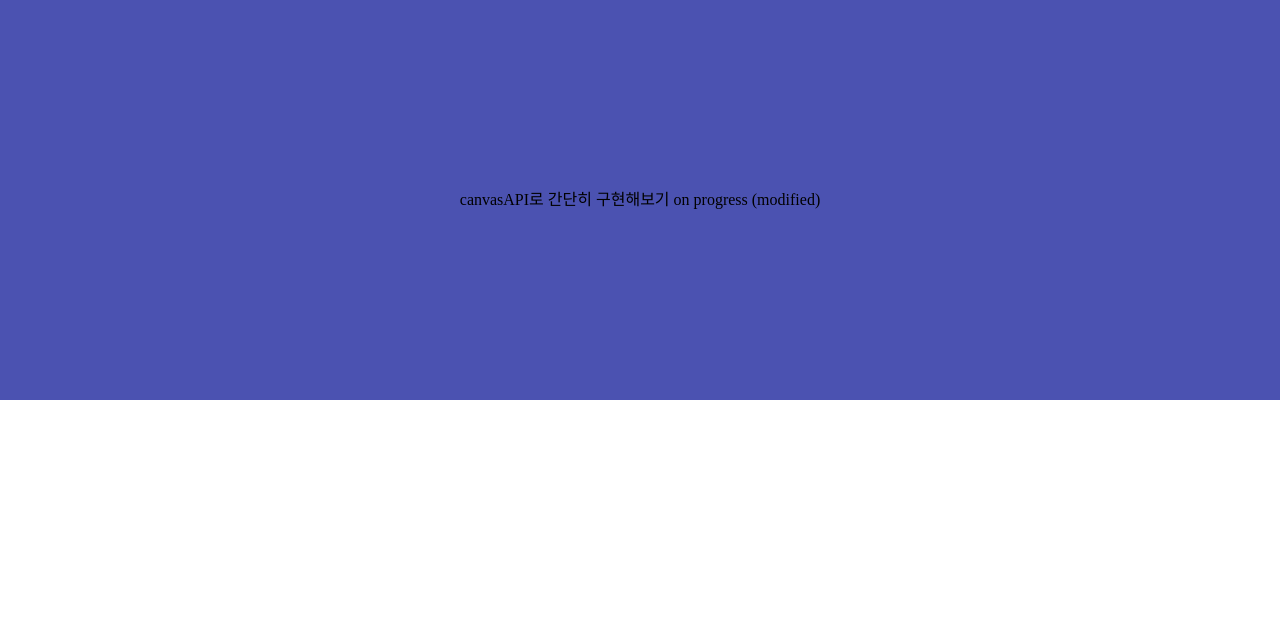
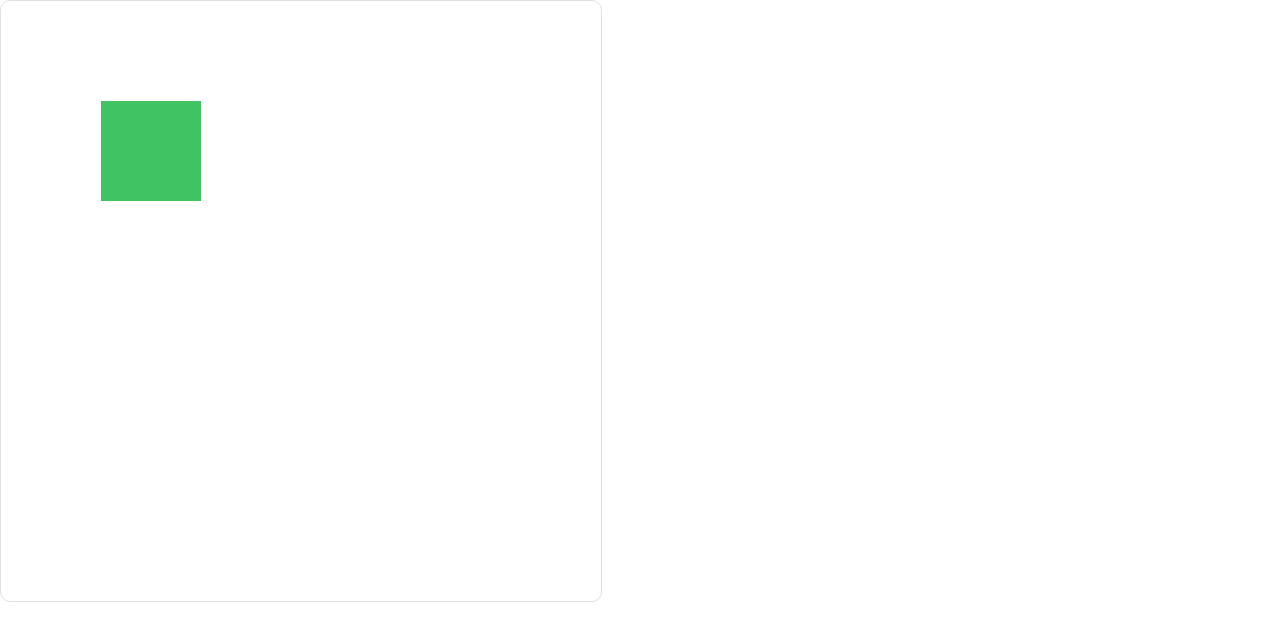
Before and after one commit to lerrybe/canvas-example, a React (Vite) app: page /canvas-to-fabric.js in a window 1280 px wide. Shown: the top 640 px of the page. Built offline with nearby package versions, Linux system fonts and the light colour scheme.

Commit message:
feat: implements moving action

```diff
--- /dev/null
+++ b/src/components/canvas/index.tsx
@@ -0,0 +1,114 @@
+import React, { useRef, useEffect, useState } from "react";
+
+interface Rect {
+  x: number;
+  y: number;
+  width: number;
+  height: number;
+  color: string;
+}
+
+export default function Canvas() {
+  const canvasRef = useRef<HTMLCanvasElement>(null);
+  const [rect, setRect] = useState<Rect>({
+    x: 100,
+    y: 100,
+    width: 100,
+    height: 100,
+    color: "#40c463",
+  });
+  const [isDragging, setIsDragging] = useState(false);
+  const [isMouseEnter, setIsMouseEnter] = useState(false);
+  const [dragStartPos, setDragStartPos] = useState({ x: 0, y: 0 });
+
+  const handleMouseDown = (e: React.MouseEvent<HTMLCanvasElement>) => {
+    const { left, top } = canvasRef.current!.getBoundingClientRect();
+    const mouseX = e.clientX - left;
+    const mouseY = e.clientY - top;
+
+    if (
+      mouseX >= rect.x &&
+      mouseX <= rect.x + rect.width &&
+      mouseY >= rect.y &&
+      mouseY <= rect.y + rect.height
+    ) {
+      setIsDragging(true);
+      setDragStartPos({ x: mouseX - rect.x, y: mouseY - rect.y });
+    }
+  };
+
+  const handleMouseMove = (e: React.MouseEvent<HTMLCanvasElement>) => {
+    const { left, top } = canvasRef.current!.getBoundingClientRect();
+    const mouseX = e.clientX - left;
+    const mouseY = e.clientY - top;
+
+    if (isDragging) {
+      setRect((prevRect) => ({
+        ...prevRect,
+        x: mouseX - dragStartPos.x,
+        y: mouseY - dragStartPos.y,
+      }));
+    } else {
+      if (
+        mouseX >= rect.x &&
+        mouseX <= rect.x + rect.width &&
+        mouseY >= rect.y &&
+        mouseY <= rect.y + rect.height
+      ) {
+        setIsMouseEnter(true);
+      } else {
+        setIsMouseEnter(false);
+      }
+    }
+  };
+
+  const handleMouseUp = () => {
+    setIsDragging(false);
+  };
+
+  const handleMouseOut = () => {
+    setIsDragging(false);
+    setIsMouseEnter(false);
+  };
+
+  const drawRect = ({
+    ctx,
+    canvas,
+  }: {
+    canvas?: HTMLCanvasElement | null;
+    ctx?: CanvasRenderingContext2D | null;
+  }) => {
+    if (ctx) {
+      ctx.clearRect(0, 0, canvas!.width, canvas!.height);
+      ctx.fillStyle = rect.color;
+      ctx.fillRect(rect.x, rect.y, rect.width, rect.height);
+    }
+  };
+
+  useEffect(() => {
+    const canvas = canvasRef.current;
+    const ctx = canvas?.getContext("2d");
+
+    drawRect({ ctx, canvas });
+  }, [rect]);
+
+  return (
+    <>
+      <canvas
+        ref={canvasRef}
+        width={600}
+        height={600}
+        onMouseUp={handleMouseUp}
+        onMouseOut={handleMouseOut}
+        onMouseDown={handleMouseDown}
+        onMouseMove={handleMouseMove}
+        style={{
+          margin: "auto",
+          borderRadius: 10,
+          border: "1px solid #e1e1e1",
+          cursor: isDragging ? "grabbing" : isMouseEnter ? "grab" : "default",
+        }}
+      />
+    </>
+  );
+}
--- /dev/null
+++ b/src/components/home/index.tsx
@@ -0,0 +1,13 @@
+import { useNavigate } from "react-router-dom";
+
+export default function Home() {
+  const navigate = useNavigate();
+
+  return (
+    <>
+      <button onClick={() => navigate("/canvas-to-fabric.js")}>
+        CANVAS to FABRIC.JS
+      </button>
+    </>
+  );
+}
--- /dev/null
+++ b/src/layouts/example/index.tsx
@@ -0,0 +1,5 @@
+import { Outlet } from "react-router-dom";
+
+export default function ExampleLayout() {
+  return <Outlet />;
+}
--- /dev/null
+++ b/src/pages/canvas/index.tsx
@@ -0,0 +1,5 @@
+import Canvas from "../../components/canvas";
+
+export default function CanvasPage() {
+  return <Canvas />;
+}
--- a/src/pages/home/index.tsx
+++ b/src/pages/home/index.tsx
@@ -1,3 +1,5 @@
-export default function Home() {
-  return <h1>Home</h1>;
+import Home from "../../components/home";
+
+export default function HomePage() {
+  return <Home />;
 }
--- a/src/pages/wip/index.tsx
+++ b/src/pages/wip/index.tsx
@@ -5,7 +5,7 @@ interface Props {
   color?: string;
 }
 
-export default function Wip({ name, color }: Props) {
+export default function WipPage({ name, color }: Props) {
   return (
     <Main style={{ backgroundColor: color ?? "#fff" }}>
       {name} on progress (modified)
```
Also changed, not shown: src/routes/index.tsx (+13 -5 lines).
